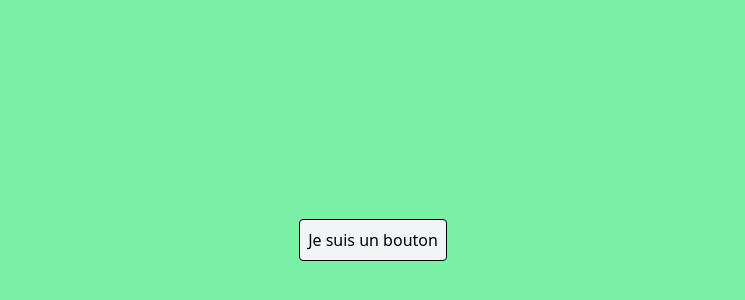
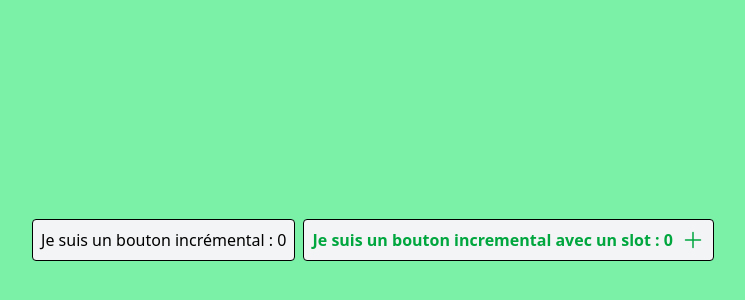
Before and after one commit to theolevisage/vue-vite-app, a Vue app: page / in a window 1280 px wide. Shown: the part 160-460 px from the top of the page, without its empty margins (267-1012 px from the left). Built offline with nearby package versions, Linux system fonts and the light colour scheme.

Commit message:
slot with default value

```diff
--- a/src/App.vue
+++ b/src/App.vue
@@ -1,18 +1,33 @@
 <template>
-  <div class="flex w-full min-h-screen justify-center items-center bg-green-300">
+  <div class="flex gap-2 w-full min-h-screen justify-center items-center bg-green-300">
     <IncrementButton
-        v-bind:button-text="buttonText"
-        v-on:click="printConsoleMessage"
+        v-bind:counter="counterValue"
+        v-on:click="incrementValue"
     />
+    <IncrementButton
+      v-on:click="incrementValue"
+    >
+      <div class="flex gap-2 font-semibold text-green-600">
+        <span>Je suis un bouton incremental avec un slot : {{ counterValue }}</span>
+        <span>
+          <!-- Icon SVG récupéré sur le site Heroicons https://heroicons.com/ -->
+          <svg xmlns="http://www.w3.org/2000/svg" fill="none" viewBox="0 0 24 24" stroke-width="1.5" stroke="currentColor" class="size-6">
+            <path stroke-linecap="round" stroke-linejoin="round" d="M12 4.5v15m7.5-7.5h-15" />
+          </svg>
+        </span>
+      </div>
+    </IncrementButton>
   </div>
 </template>
 
 <script setup>
+  import { ref } from 'vue'
   import IncrementButton from './components/IncrementButton.vue';
 
-  const buttonText = 'Je suis un bouton'
-  const printConsoleMessage = () => {
-    console.log('Le bouton a été cliqué !')
+  let counterValue = ref(0)
+  const incrementValue = () => {
+    console.log('Le bouton a été cliqué')
+    counterValue.value++
   }
 
 </script>
--- a/src/components/IncrementButton.vue
+++ b/src/components/IncrementButton.vue
@@ -4,16 +4,16 @@
         class="border p-2 rounded bg-gray-100 hover:bg-gray-200 cursor-pointer"
         v-on:click="emits('click')"
     >
-        {{ buttonText }}
+        <slot>Je suis un bouton incrémental : {{ counter }}</slot>
     </button >
 </template>
 
 <script setup lang="js">
 
 defineProps({
-    buttonText: {
-        type: String,
-        required: true
+    counter: {
+        type: Number,
+        default: () => 0
     }
 })
 
```
